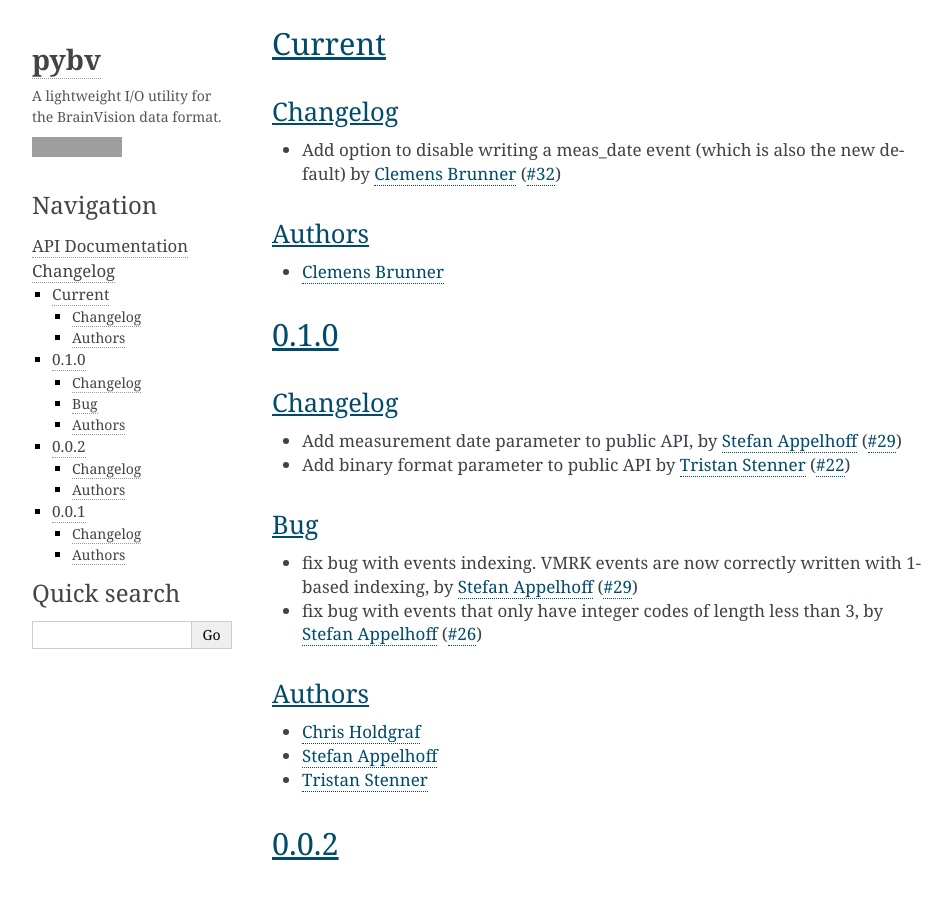
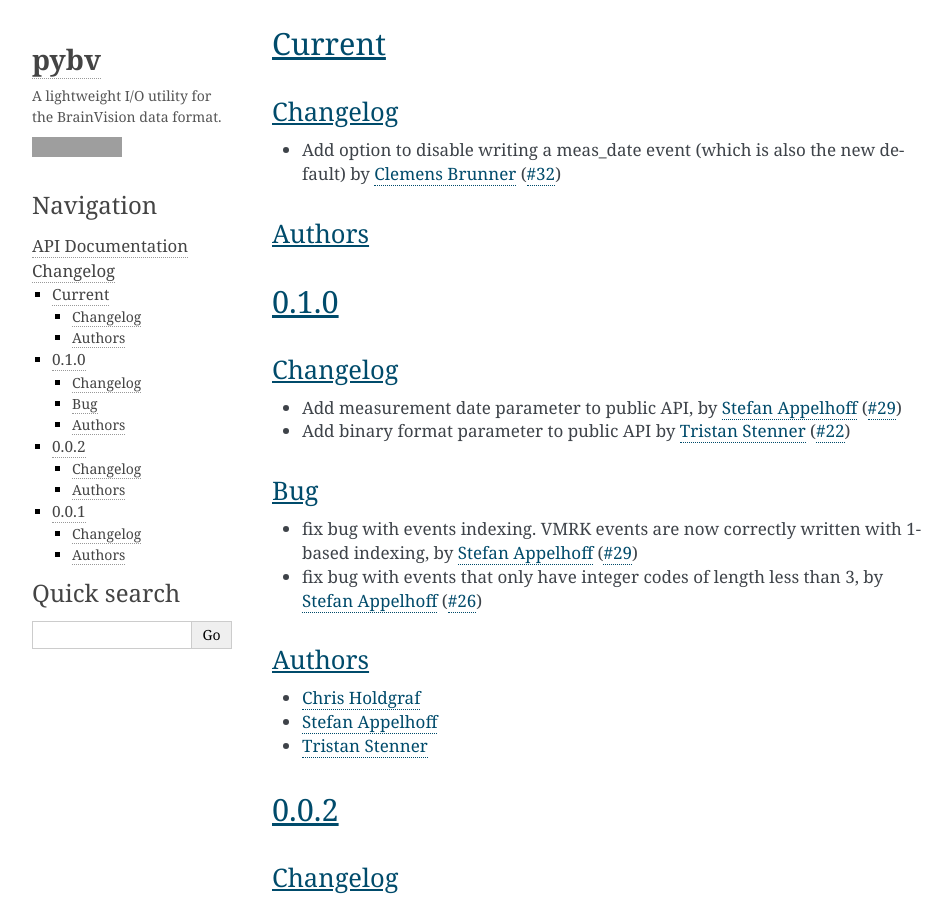
Before and after one commit to bids-standard/pybv, a Sphinx documentation site: the page built from docs/changelog.rst, in a window 1280 px wide and 900 px high, scrolled down 602 px. Shown: the whole window, without its empty margins (148-1100 px from the left). Built offline with Sphinx 7.4.7, drawn with Linux system fonts in a browser that asks for light colours; grey boxes are pictures that could not be loaded.

Commit message:
Remove authors

```diff
--- a/docs/changelog.rst
+++ b/docs/changelog.rst
@@ -21,7 +21,7 @@ Changelog
 
 Authors
 ~~~~~~~
-- `Clemens Brunner`_
+
 
 0.1.0
 =====
```
